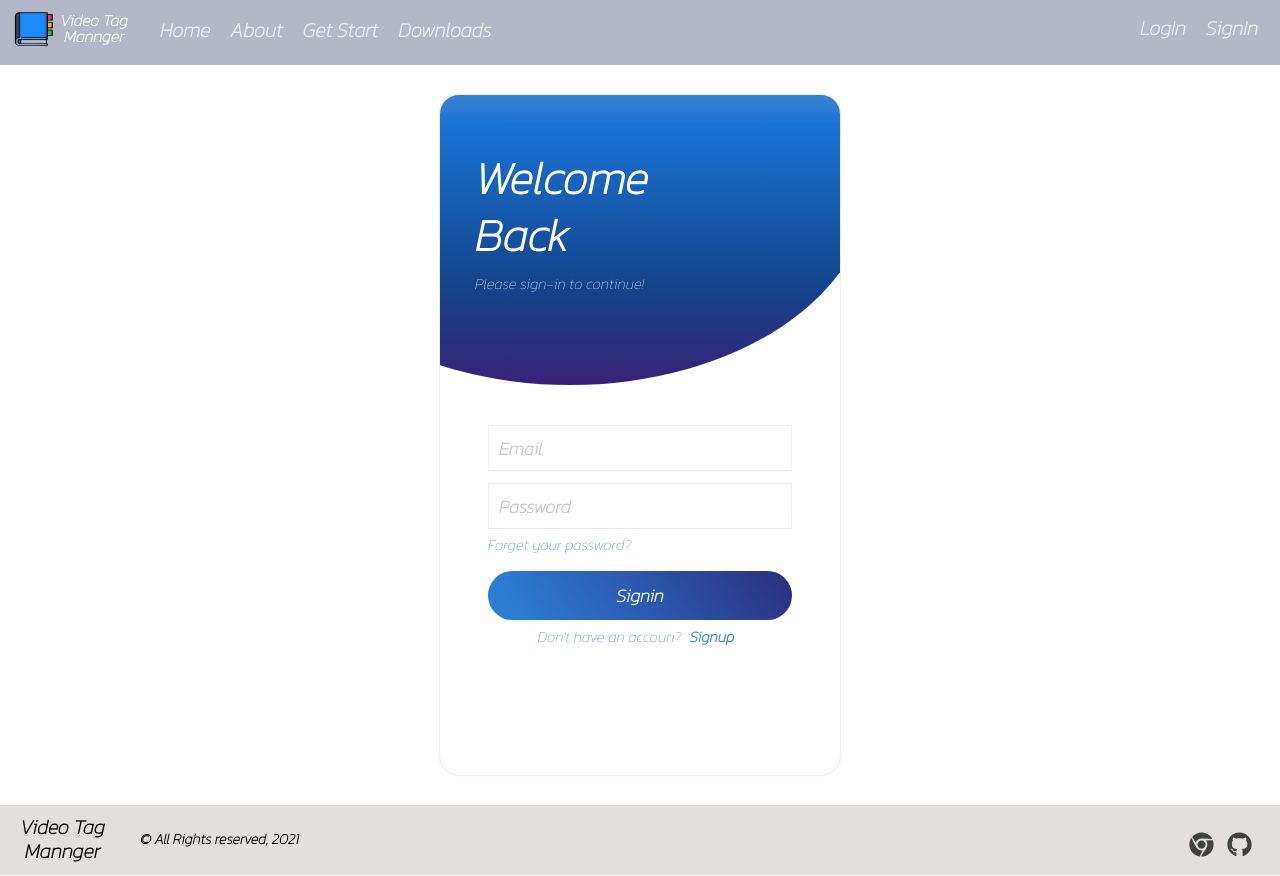
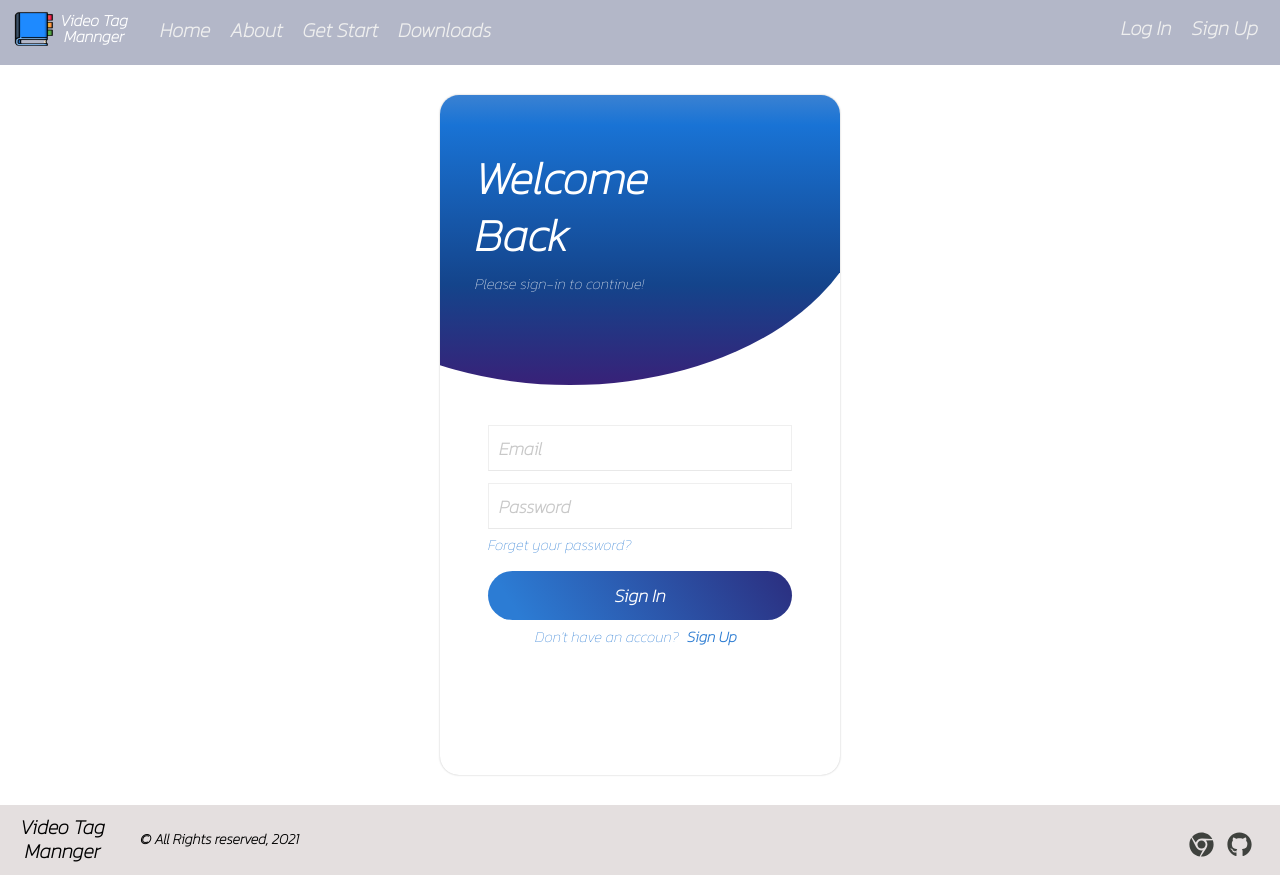
Before and after one commit to OmerMiz1/VTM-Website, a React (Create React App) app: page /access/login in a window 1280 px wide. Built offline with nearby package versions, Linux system fonts and the light colour scheme.

Commit message:
login validasion

```diff
--- a/src/components/AccountBox/Account.Api.js
+++ b/src/components/AccountBox/Account.Api.js
@@ -1,12 +1,17 @@
 
 const AccountApi = () => {
 
-    //MOCK ->post to the server (signin)
-  const submitForm = (data) => {
-    console.log(data);
+  //MOCK ->post to the server (signup)
+  const PostSingupForm = (data) => {
+    console.log('sign up:' ,data);
   }
 
-  return {submitForm};
+  //MOCK ->post to the server (signup)
+  const PostLoginForm = (data) => {
+    console.log('login:' ,data);
+  }
+
+  return {PostSingupForm, PostLoginForm};
 }
 
 
--- a/src/components/AccountBox/AccountBox.logic.js
+++ b/src/components/AccountBox/AccountBox.logic.js
@@ -23,8 +23,8 @@ const AccountBoxLogic = (props) => {
         }, expandingTransition.duration * 1000 - 1500);
     };
 
-    // taggle to signin
-    const swichToSignin = () => {
+    // taggle to Signup
+    const swichToSignup = () => {
         playAnimation();
         setTimeout(() => {
             setIsRegistered(true);
@@ -39,7 +39,7 @@ const AccountBoxLogic = (props) => {
         }, 500);
     };
 
-    const constextValue = {swichToSignin, swichToSingUp}
+    const constextValue = {swichToSignup, swichToSingUp}
     return {
         expandedAnimation,
         constextValue,
--- a/src/components/AccountBox/AccountForms/LogInForm/index.js
+++ b/src/components/AccountBox/AccountForms/LogInForm/index.js
@@ -1,30 +1,47 @@
 import React from 'react';
 import { useContext } from 'react';
 import {AccountContext} from '../../AccountBox.logic'
-import {BoldLink, BoxContainer, FormContainer,
+import {BoldLink, BoxContainer, FormContainer, ValidsionWarnnig,
   Input, MutedLink, SubmitButton, MrginSpanHeight} from '../AccountForms.style';
+import AccountApi from '../../Account.Api';
+
+//validastion
+import { useForm } from "react-hook-form";
+import { yupResolver } from "@hookform/resolvers/yup";
+import {useLoginSchema} from '../../../../validation/LoginValidation'
+
 
 export function LoginForm(props) {
+    // context - swich to signup
+  const {swichToSingUp} = useContext(AccountContext)
 
-  const {swichToSingUp} = useContext(AccountContext)
+  // account api - post login:
+  const {PostLoginForm} = AccountApi();
+
+  // Valdation state from useSignupSchema (schema)
+  const { register, handleSubmit, formState: { errors } } = useForm({
+    resolver: yupResolver(useLoginSchema),
+  })
 
   return (
     <BoxContainer>
       <MrginSpanHeight height='30px'/>
-      <FormContainer>
-        <Input type='email' placeholder='Email' name='email'/>
+      <FormContainer onSubmit={handleSubmit(PostLoginForm)}>
+        <Input type='email' placeholder='Email' name='email' {...register("email")}/>
+        <ValidsionWarnnig> {errors.email?.message} </ValidsionWarnnig>
         <MrginSpanHeight height='12px'/>
-        <Input type='password' placeholder='Password' name='password'/>
+        <Input type='password' placeholder='Password' name='password' {...register("password")}/>
+        <ValidsionWarnnig> {errors.password?.message} </ValidsionWarnnig>
         <MrginSpanHeight height='4px'/>
         <MutedLink href='#'>Forget your password?</MutedLink>
         <MrginSpanHeight height='15px'/>
-        <SubmitButton type='submit'>Signin</SubmitButton>
+        <SubmitButton type='submit'>Sign In</SubmitButton>
       </FormContainer>
         <MrginSpanHeight height='5px'/>
         <MutedLink href='#'>
         Don't have an accoun?
         <BoldLink href='#' onClick={swichToSingUp}>
-          Signup
+          Sign Up
         </BoldLink>
       </MutedLink>
     </BoxContainer>
--- a/src/components/AccountBox/AccountForms/SigninForm/index.js
+++ b/src/components/AccountBox/AccountForms/SignupForm/index.js
@@ -7,24 +7,24 @@ import AccountApi from '../../Account.Api';
 //validastion
 import { useForm } from "react-hook-form";
 import { yupResolver } from "@hookform/resolvers/yup";
-import {useSigninSchema} from '../../../../validation/SignupValidation'
+import {useSignupSchema} from '../../../../validation/SignupValidation'
 
-export function SigninForm(props) {
-    // context - swich to signin
-    const {swichToSignin} = useContext(AccountContext)
+export function SignupForm(props) {
+    // context - swich to signup
+    const {swichToSignup} = useContext(AccountContext)
 
     // account api - post:
-    const {submitForm} = AccountApi();
+    const {PostSingupForm} = AccountApi();
 
-    // Valdation state from useSigninSchema (schema)
+    // Valdation state from useSignupSchema (schema)
     const { register, handleSubmit, formState: { errors } } = useForm({
-    resolver: yupResolver(useSigninSchema),
+    resolver: yupResolver(useSignupSchema),
   })
 
     return (
         <BoxContainer>
           <MrginSpanHeight height='15px'/>
-          <FormContainer  onSubmit={handleSubmit(submitForm)}>
+          <FormContainer  onSubmit={handleSubmit(PostSingupForm)}>
             <Input type='text' placeholder='User Name' name='userName' {...register("userName")} />
             <ValidsionWarnnig> {errors.userName?.message} </ValidsionWarnnig>
             <MrginSpanHeight height='6px'/>
@@ -37,13 +37,13 @@ export function SigninForm(props) {
             <Input type='password' placeholder='Confirm Password' name='confirmPassword' {...register("confirmPassword")}/>
             <ValidsionWarnnig> {errors.confirmPassword?.message} </ValidsionWarnnig>
             <MrginSpanHeight height='15px'/>
-            <SubmitButton type='submit'>Signup</SubmitButton>
+            <SubmitButton type='submit'>Sign Up</SubmitButton>
           </FormContainer>
           <MrginSpanHeight height='5px'/>
           <MutedLink href='#'>
             Already have an account?
-            <BoldLink onClick={swichToSignin}>
-              Signin
+            <BoldLink onClick={swichToSignup}>
+              Sign in
             </BoldLink>
           </MutedLink>
         </BoxContainer>
--- a/src/components/AccountBox/index.js
+++ b/src/components/AccountBox/index.js
@@ -3,7 +3,7 @@ import AccountBoxLogic, {AccountContext} from './AccountBox.logic'
 import {BoxContainer, BackDrop, TopContainer, ContentContainer,
     backdropVariants, expandingTransition } from './AccountBox.style';
 import {LoginForm} from './AccountForms/LogInForm';
-import {SigninForm} from './AccountForms/SigninForm';
+import {SignupForm} from './AccountForms/SignupForm';
 import  HeaderContext from './HeaderContext'
 
 
@@ -24,7 +24,7 @@ function AccountBox(props) {
                     <HeaderContext isRegistered={isRegistered}/>
                 </TopContainer>
                 <ContentContainer>
-                    {isRegistered ? <LoginForm/>: <SigninForm/>}
+                    {isRegistered ? <LoginForm/>: <SignupForm/>}
                 </ContentContainer>
             </BoxContainer>
         </AccountContext.Provider>
--- a/src/components/Navbar/index.js
+++ b/src/components/Navbar/index.js
@@ -19,8 +19,8 @@ function NavBar(props) {
                 <NavLink to='/Download'>Downloads</NavLink>
             </NavSectionContent>
             <NavSectionContent float="right" marginTop="9px">
-                <NavLink to='/access/login'>LogIn</NavLink>
-                <NavLink to='/access/signin'>SignIn</NavLink>
+                <NavLink to='/access/login'>Log In</NavLink>
+                <NavLink to='/access/signup'>Sign Up</NavLink>
             </NavSectionContent>
 
         </Navbar>
--- a/src/pages/HomePage/HomePage.logic.js
+++ b/src/pages/HomePage/HomePage.logic.js
@@ -14,9 +14,9 @@ const HomePageLogic =  () => {
         history.push('/access/login')
     }
 
-    // route to '/access/signin'
+    // route to '/access/signup'
     const routeToSignUp = () => {
-        history.push('/access/signin')
+        history.push('/access/signup')
     }
 
     return {
--- a/src/validation/LoginValidation.js
+++ b/src/validation/LoginValidation.js
@@ -1 +1,16 @@
-// https://www.youtube.com/watch?v=UvH70UkbyfE&t=219s
+import * as yup from 'yup';
+
+
+// Schema validation - username required , valid email, confirmPassword
+// and password Contain 6 characters one Uppercase and One Lowercase..
+export const useLoginSchema = yup.object().shape({
+    email: yup.string().email("Email not valid").required("Please Enter your Email"),
+    password: yup
+    .string()
+    .required('Please Enter your Password')
+    .min('6')
+    .matches(
+      /^(?=.*[A-Za-z])(?=.*\d)[A-Za-z\d@$!%*#?&]/,
+      "Invalid password"
+    )
+});
--- a/src/validation/SignupValidation.js
+++ b/src/validation/SignupValidation.js
@@ -3,7 +3,7 @@ import * as yup from 'yup';
 
 // Schema validation - username required , valid email, confirmPassword
 // and password Contain 6 characters one Uppercase and One Lowercase..
-export const useSigninSchema = yup.object().shape({
+export const useSignupSchema = yup.object().shape({
     userName: yup.string().required("Please Enter User Name"),
     email: yup.string().email("Email not valid").required("Please Enter your Email"),
     password: yup
```
